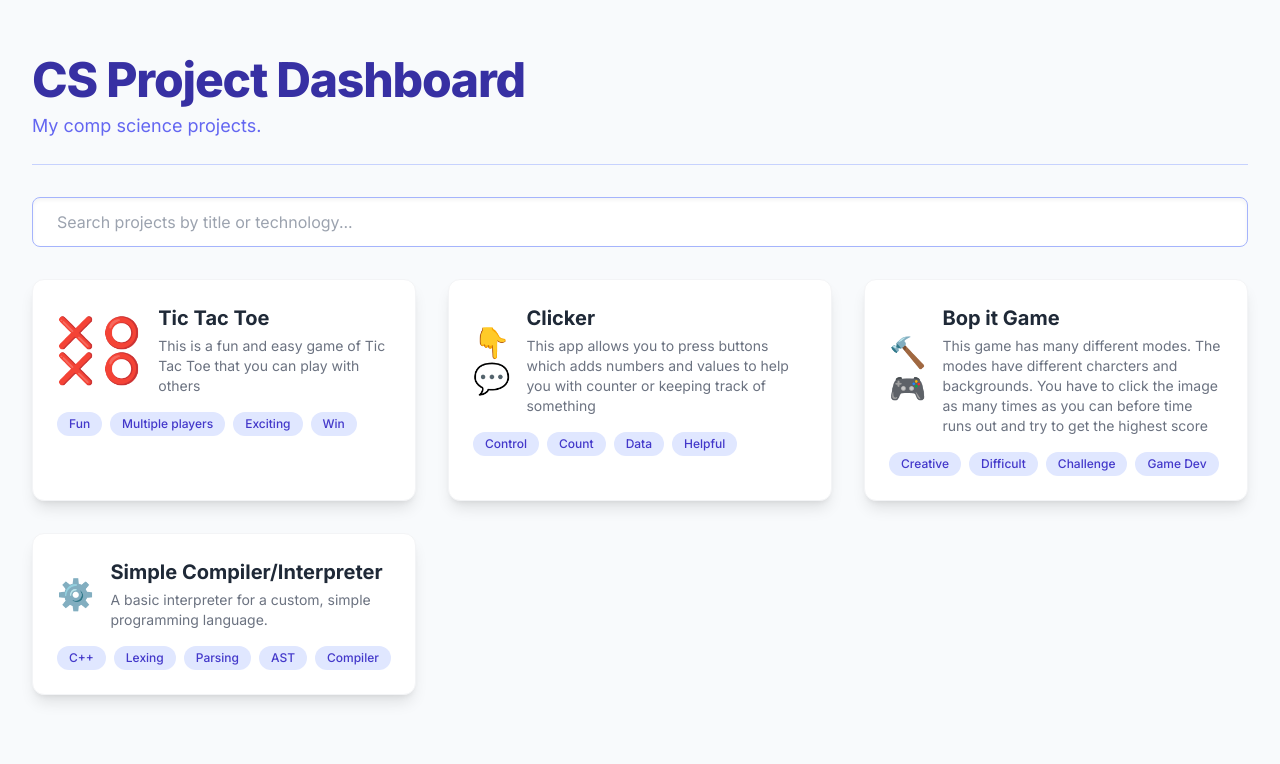
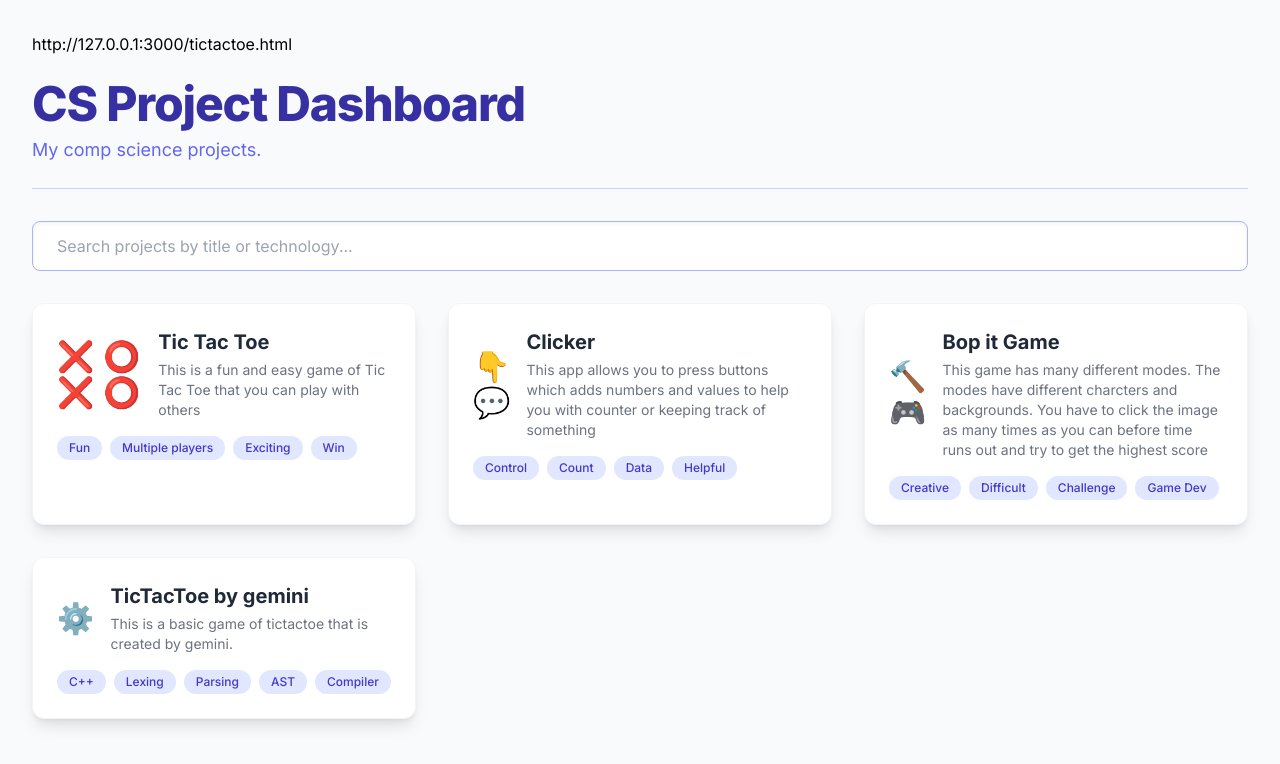
Before and after one commit to lwayne29-bit/CS-Portfolio, a plain HTML site: page index.html in a window 1280 px wide. Drawn offline with nearby package versions, Linux system fonts and the light colour scheme.

Commit message:
Update index.html

```diff
--- a/index.html
+++ b/index.html
@@ -78,14 +78,15 @@
             },
             {
                 id: 4,
-                title: 'Simple Compiler/Interpreter',
+                title: 'TicTacToe by gemini',
                 icon: '⚙️',
-                summary: 'A basic interpreter for a custom, simple programming language.',
-                description: "Developed a parser and lexer using standard tools to process simple arithmetic expressions and variable assignments. This project provided deep insight into the structure of programming languages and the process of syntax analysis and execution, covering topics like Abstract Syntax Trees (AST).",
+                summary: 'This is a basic game of tictactoe that is created by gemini.',
+                description: "This game is super fun and easy to play! You will see at the bottom of the screen that when you click the green button, it brings you to the game it created.",
                 tech: ['C++', 'Lexing', 'Parsing', 'AST', 'Compiler'],
-                repo: '/screenshotshells.png',
+                repo: '/tictactoe.html',
                 screenshot: null, // No screenshot for this project
-                video: null
+                video: null,
+
             }
         ];
 
@@ -101,7 +102,7 @@
          * @returns {string} The HTML string for the header.
          */
         function renderHeader(title) {
-            return `
+            return `http://127.0.0.1:3000/tictactoe.html
                 <header class="py-6 mb-8 border-b border-indigo-200">
                     <h1 class="text-4xl sm:text-5xl font-extrabold text-indigo-800 tracking-tight">${title}</h1>
                     <p class="mt-2 text-lg text-indigo-500">My comp science projects.</p>
@@ -263,7 +264,7 @@
                        <svg xmlns="http://www.w3.org/2000/svg" class="h-5 w-5 mr-2" viewBox="0 0 20 20" fill="currentColor">
                            <path fill-rule="evenodd" d="M10 2a8 8 0 100 16 8 8 0 000-16zM5.3 8.3a1 1 0 011.4 0L10 11.6l3.3-3.3a1 1 0 011.4 1.4l-4 4a1 1 0 01-1.4 0l-4-4a1 1 0 010-1.4z" clip-rule="evenodd" />
                        </svg>
-                       View Repository (GitHub Link)
+
                     </a>
                 </div>
             `;
```
